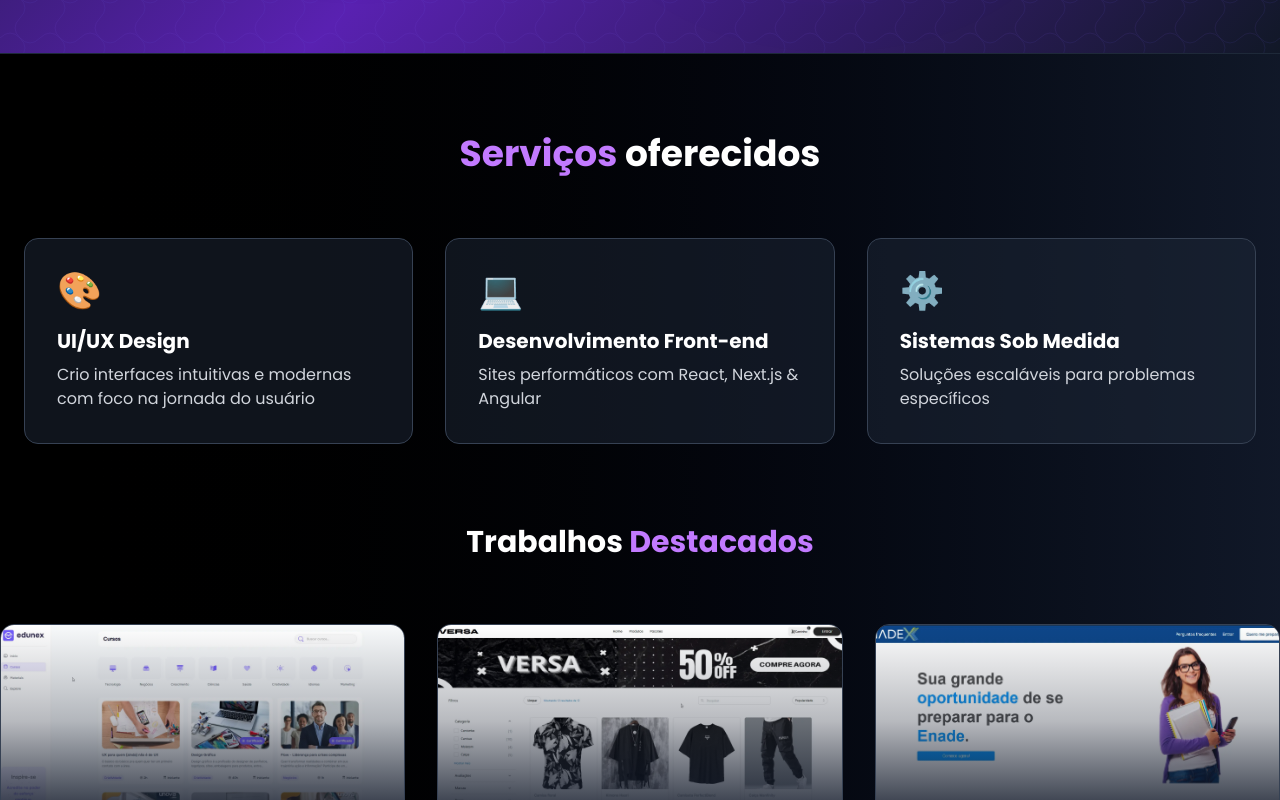
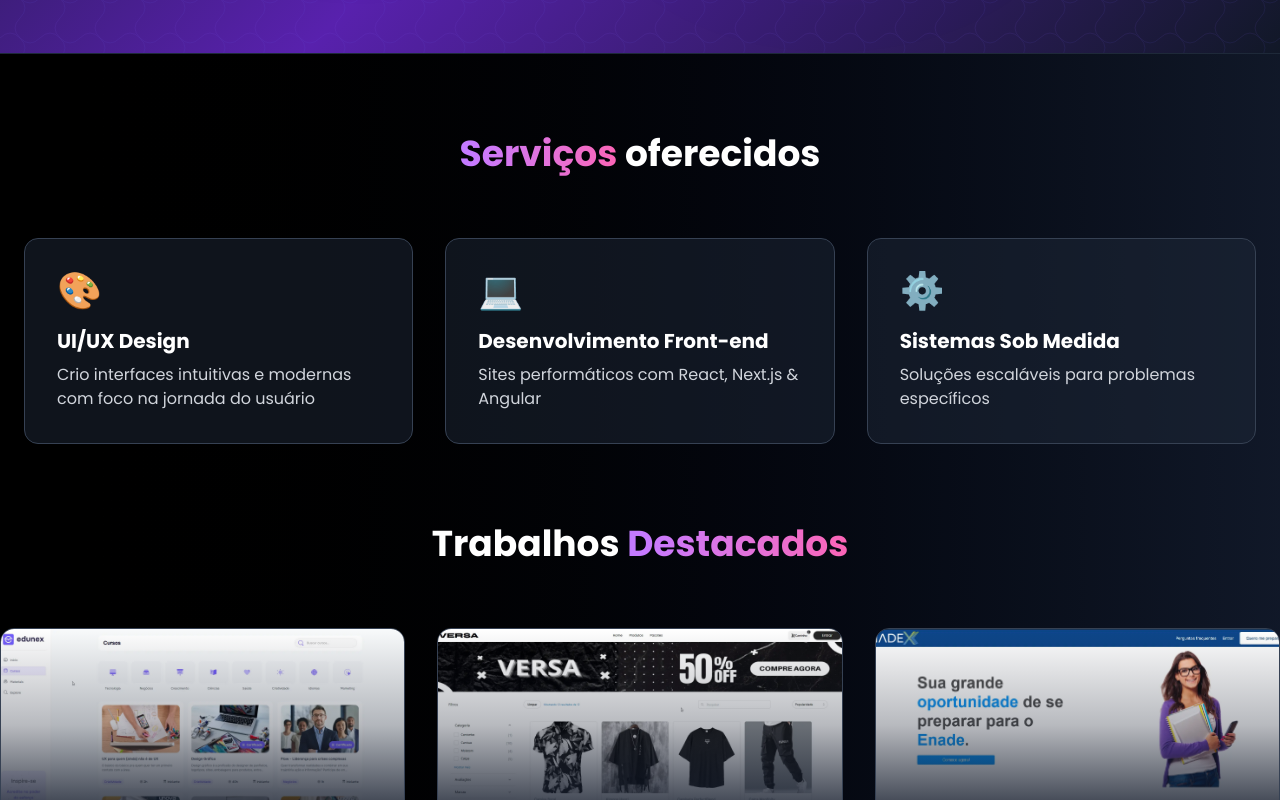
Before and after one commit to GabryelKadmo/kadmo-tech, a Next.js app: page / in a window 1280 px wide. Shown: the part 700-1500 px from the top of the page. Built offline with nearby package versions, Linux system fonts and the light colour scheme.

Commit message:
style: atualizar estilos e textos nas seções de Contato, Parceiros, Portfólio e Serviços

```diff
--- a/components/custom/ContactSection.tsx
+++ b/components/custom/ContactSection.tsx
@@ -78,7 +78,7 @@ export function ContactSection() {
     };
 
     return (
-        <section className="w-full py-10 bg-gradient-to-l from-gray-900 to-black relative overflow-hidden" id="contact">
+        <section className="w-full py-10 pb-24 bg-gradient-to-l from-gray-900 to-black relative overflow-hidden" id="contact">
             <div id="contact" className="absolute inset-0 opacity-10 overflow-hidden">
                 <motion.div
                     animate={{
--- a/components/custom/PartnersSection.tsx
+++ b/components/custom/PartnersSection.tsx
@@ -17,11 +17,11 @@ export default function PartnersSection() {
     ];
 
     return (
-        <div className="relative overflow-hidden bg-gradient-to-r from-black to-gray-900 border-gray-800 pb-10">
-            <div className="mt-16 mb-8" id="partners">
-                <h3 className="text-xl font-semibold text-white mb-8 text-center">
-                    Parceiros
-                </h3>
+        <div className="relative overflow-hidden bg-gradient-to-r from-black to-gray-900 border-gray-800 py-8">
+            <div className="mt-16 mb-16" id="partners">
+                <h2 className="text-3xl text-center md:text-4xl font-bold text-white mb-16">
+                    <span className="text-transparent bg-clip-text bg-gradient-to-r from-purple-400 to-pink-400">Conexões</span> que Transformam
+                </h2>
 
                 <div className="flex flex-wrap justify-center gap-5">
                     {partners.map((partner, index) => (
--- a/components/custom/PortfolioSection.tsx
+++ b/components/custom/PortfolioSection.tsx
@@ -30,8 +30,8 @@ export function PortfolioSection() {
     return (
         <div className="relative overflow-hidden bg-gradient-to-r from-black to-gray-900 border-gray-800">
             <section className="pb-20" id="portfolio">
-                <h2 className="text-3xl font-bold text-center mb-16 text-white">
-                    Trabalhos <span className="text-purple-400">Destacados</span>
+                <h2 className="text-4xl font-bold text-center mb-16 text-white">
+                    Trabalhos <span className="text-transparent bg-clip-text bg-gradient-to-r from-purple-400 to-pink-400">Destacados</span>
                 </h2>
 
                 <div className="container mx-auto grid md:grid-cols-2 lg:grid-cols-3 gap-8">
--- a/components/custom/ServicesSection.tsx
+++ b/components/custom/ServicesSection.tsx
@@ -35,7 +35,7 @@ export function ServicesSection() {
                         transition={{ duration: 0.5, ease: "easeOut" }}
                         viewport={{ once: true }}
                     >
-                        <span className="text-purple-400">Serviços</span> oferecidos
+                        <span className="text-transparent bg-clip-text bg-gradient-to-r from-purple-400 to-pink-400">Serviços</span> oferecidos
                     </motion.h2>
 
                     <motion.div
```
